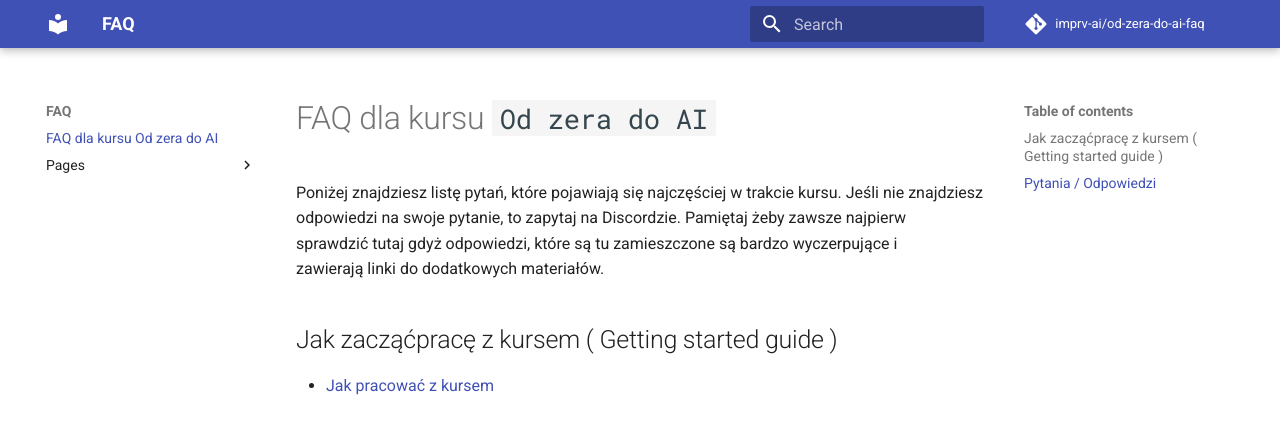
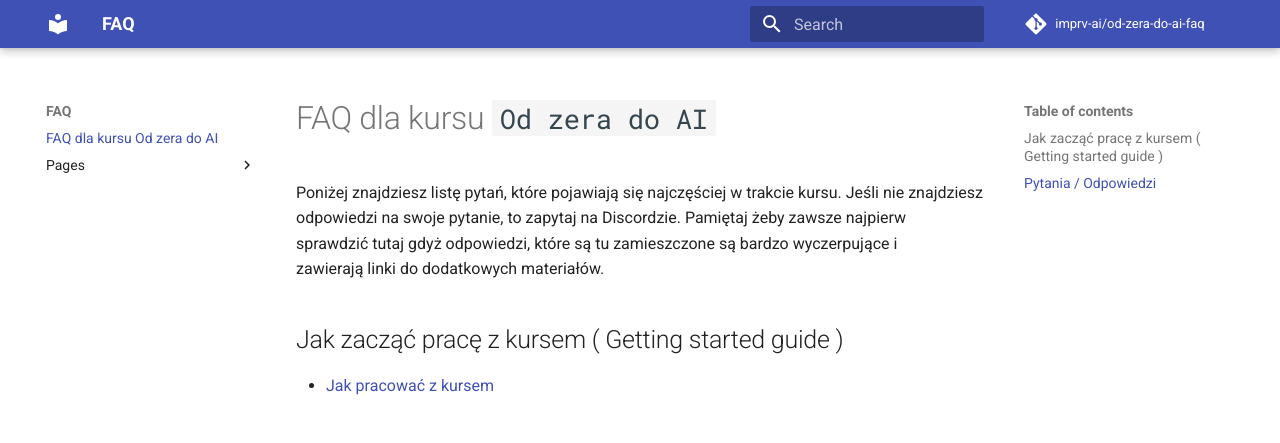
Before and after one commit to imprv-ai/od-zera-do-ai-faq, an MkDocs documentation site: the page built from docs/index.md, in a window 1280 px wide. Shown: the top 443 px of the page. Built offline with MkDocs 1.6.1 and Material for MkDocs 9.7.7, drawn with Linux system fonts in a browser that asks for light colours; comment, search, counter and statistics services are not loaded.

Commit message:
poprawione

```diff
--- a/docs/index.md
+++ b/docs/index.md
@@ -2,7 +2,7 @@
 
 Poniżej znajdziesz listę pytań, które pojawiają się najczęściej w trakcie kursu. Jeśli nie znajdziesz odpowiedzi na swoje pytanie, to zapytaj na Discordzie. Pamiętaj żeby zawsze najpierw sprawdzić tutaj gdyż odpowiedzi, które są tu zamieszczone są bardzo wyczerpujące i zawierają linki do dodatkowych materiałów.
 
-## Jak zacząćpracę z kursem ( Getting started guide )
+## Jak zacząć pracę z kursem ( Getting started guide )
 
 - [Jak pracować z kursem](./pages/getting_started.md)
 
```
